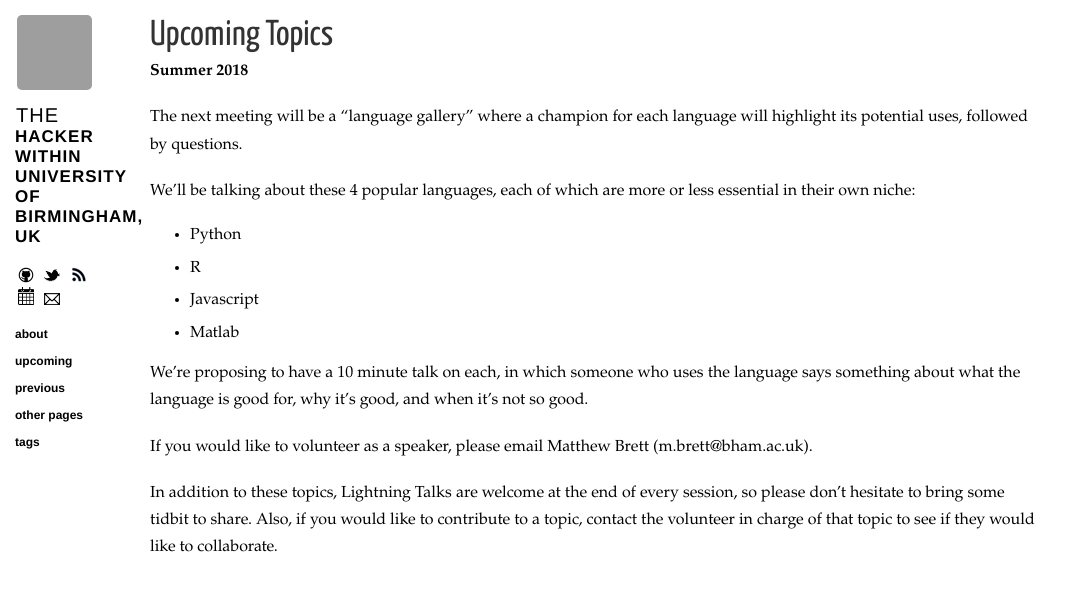
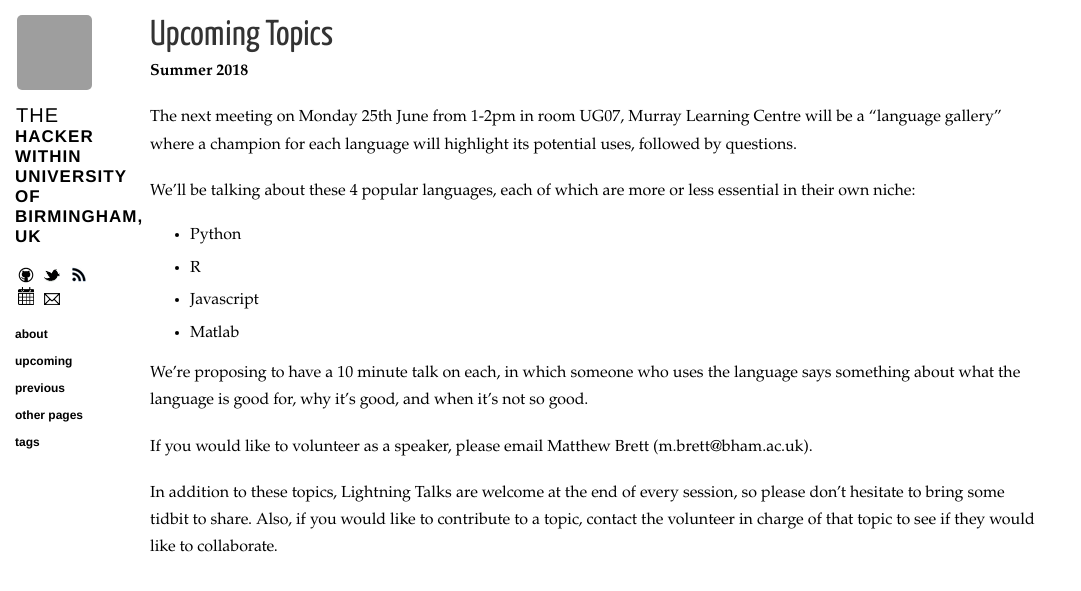
Before and after one commit to thehackerwithin/UoB, a Jekyll site: the page built from upcoming.md, in a window 1280 px wide, cut to the strip 0-591 px from the top of the page. Shown: the whole strip, without its empty margins (0-1081 px from the left). Built offline with Jekyll 4.4.1, drawn with Linux system fonts in a browser that asks for light colours; nearby versions of some CDN libraries; grey boxes are pictures that could not be loaded.

Commit message:
Update upcoming.md

```diff
--- a/upcoming.md
+++ b/upcoming.md
@@ -10,7 +10,7 @@ Upcoming Topics
 
 **Summer 2018**
 
-The next meeting will be a "language gallery" where a champion for each language will highlight its potential uses, followed by questions.
+The next meeting on Monday 25th June from 1-2pm in room UG07, Murray Learning Centre will be a "language gallery" where a champion for each language will highlight its potential uses, followed by questions.
 
 We'll be talking about these 4 popular languages, each of which are more or less essential in their own niche:
 
```
